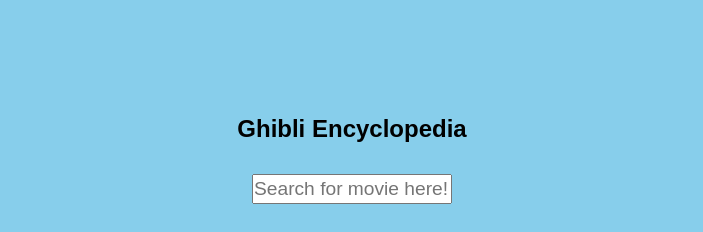
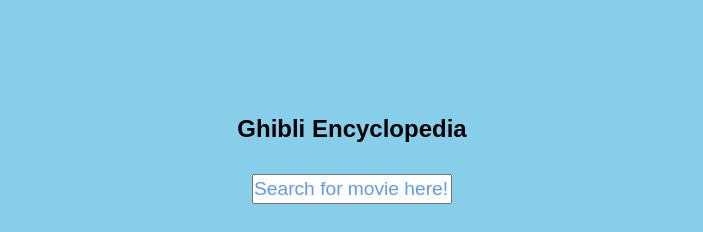
Before and after one commit to ivan00stojanovic/Ghibli-Encyclopedia, a plain HTML site: page index.html in a window 1280 px wide. Shown: the top 232 px of the page, without its empty margins (288-991 px from the left). Drawn offline with Linux system fonts and the light colour scheme; a web font is replaced by a local one.

Commit message:
Testing Netlify deployment

```diff
--- a/style.css
+++ b/style.css
@@ -12,6 +12,10 @@ button{
     height: 50px;
     border-radius: 10px;
 
+}
+
+::placeholder{
+    color: #5390ebea;
 }
 
 input{
```
